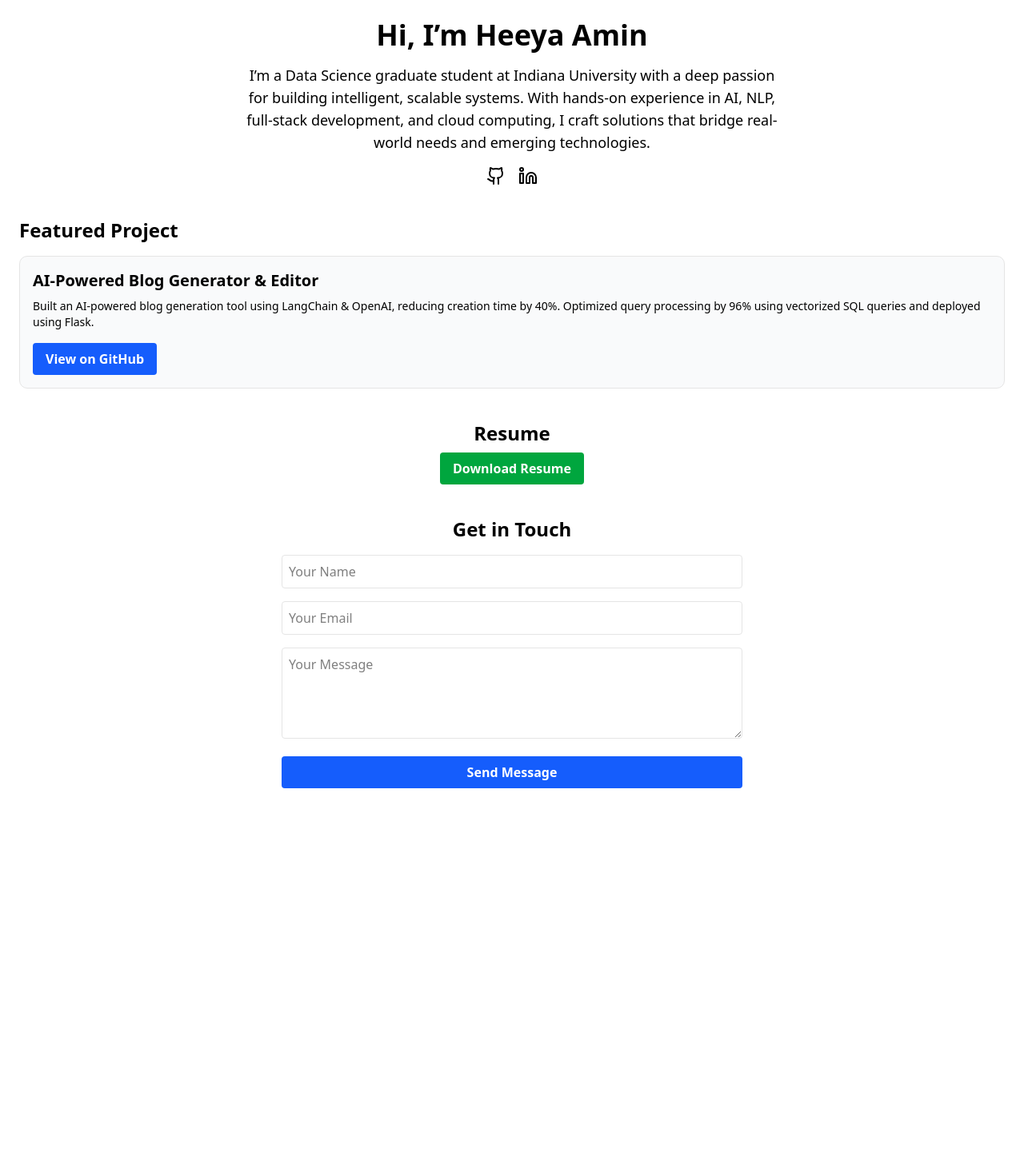
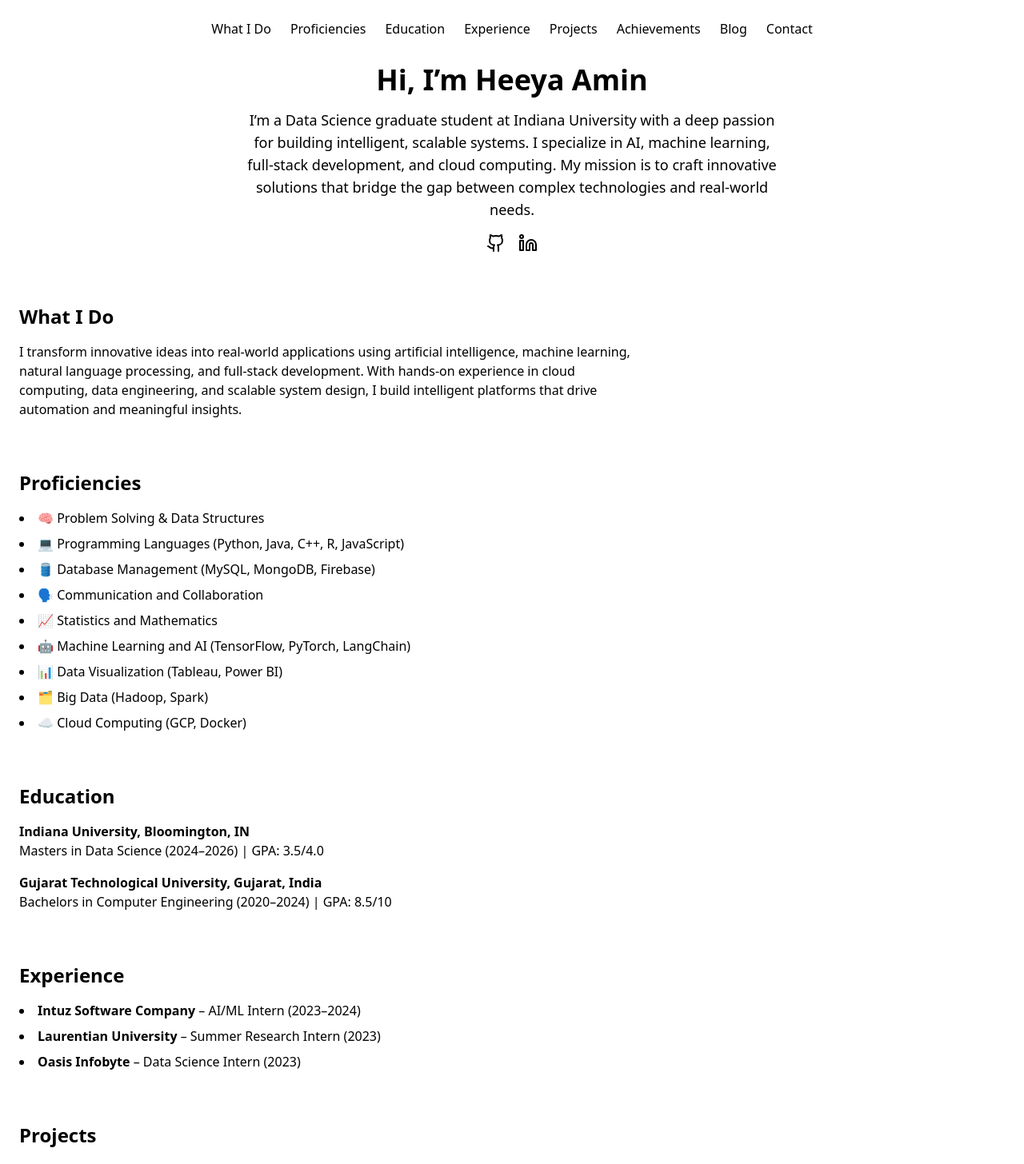
Before and after one commit to HeeyaAmin/Heeya_Portfolio, a Next.js app: page / in a window 1280 px wide. Shown: the top 1456 px of the page at 80% size. Before the commit the page ends 1010 px from the top, so only its background shows below. Built offline with nearby package versions, Linux system fonts and the light colour scheme.

Commit message:
third_commit

```diff
--- a/package.json
+++ b/package.json
@@ -11,6 +11,7 @@
   "dependencies": {
     "class-variance-authority": "^0.7.1",
     "clsx": "^2.1.1",
+    "framer-motion": "^5.6.0",
     "lucide-react": "^0.503.0",
     "next": "15.3.1",
     "react": "^19.0.0",
--- a/src/app/page.tsx
+++ b/src/app/page.tsx
@@ -1,77 +1,124 @@
+'use client';
+
 import React from "react";
-import { Github, Linkedin } from "lucide-react";
+import { GithubIcon, LinkedinIcon } from "lucide-react";
+import { motion } from "framer-motion";
+
 
 export default function Portfolio() {
   return (
-    <main className="min-h-screen bg-white text-black dark:bg-gray-900 dark:text-white p-6 space-y-10">
+    <main className="min-h-screen bg-white text-black dark:bg-gray-900 dark:text-white p-6 space-y-16">
+
+      {/* Navigation Bar */}
+      <nav className="flex justify-center space-x-6 mb-8">
+        <a href="#whatido" className="hover:text-blue-500">What I Do</a>
+        <a href="#proficiencies" className="hover:text-blue-500">Proficiencies</a>
+        <a href="#education" className="hover:text-blue-500">Education</a>
+        <a href="#experience" className="hover:text-blue-500">Experience</a>
+        <a href="#projects" className="hover:text-blue-500">Projects</a>
+        <a href="#achievements" className="hover:text-blue-500">Achievements</a>
+        <a href="#blog" className="hover:text-blue-500">Blog</a>
+        <a href="#contact" className="hover:text-blue-500">Contact</a>
+      </nav>
+
       {/* Hero Section */}
-      <section className="text-center space-y-4">
+      <motion.section className="text-center space-y-4" initial={{ opacity: 0, y: 50 }} whileInView={{ opacity: 1, y: 0 }} transition={{ duration: 0.6 }}>
         <h1 className="text-4xl font-bold">Hi, I’m Heeya Amin</h1>
         <p className="text-lg max-w-2xl mx-auto">
-          I’m a Data Science graduate student at Indiana University with a deep
-          passion for building intelligent, scalable systems. With hands-on
-          experience in AI, NLP, full-stack development, and cloud computing, I
-          craft solutions that bridge real-world needs and emerging technologies.
+          I’m a Data Science graduate student at Indiana University with a deep passion for building intelligent, scalable systems. I specialize in AI, machine learning, full-stack development, and cloud computing. My mission is to craft innovative solutions that bridge the gap between complex technologies and real-world needs.
         </p>
         <div className="flex justify-center gap-4">
-          <a
-            href="https://github.com/HeeyaAmin"
-            target="_blank"
-            rel="noopener noreferrer"
-            className="hover:text-blue-600"
-          >
-            <Github className="w-6 h-6" />
+          <a href="https://github.com/HeeyaAmin" target="_blank" rel="noopener noreferrer" className="hover:text-blue-600">
+            <GithubIcon className="w-6 h-6" />
           </a>
-          <a
-            href="https://www.linkedin.com/in/heeya-amin/"
-            target="_blank"
-            rel="noopener noreferrer"
-            className="hover:text-blue-600"
-          >
-            <Linkedin className="w-6 h-6" />
+          <a href="https://www.linkedin.com/in/heeya-amin/" target="_blank" rel="noopener noreferrer" className="hover:text-blue-600">
+            <LinkedinIcon className="w-6 h-6" />
           </a>
         </div>
-      </section>
+      </motion.section>
+
+      {/* What I Do Section */}
+      <motion.section id="whatido" className="space-y-4" initial={{ opacity: 0, y: 50 }} whileInView={{ opacity: 1, y: 0 }} transition={{ duration: 0.6 }}>
+        <h2 className="text-2xl font-semibold">What I Do</h2>
+        <p className="max-w-3xl">
+          I transform innovative ideas into real-world applications using artificial intelligence, machine learning, natural language processing, and full-stack development. With hands-on experience in cloud computing, data engineering, and scalable system design, I build intelligent platforms that drive automation and meaningful insights.
+        </p>
+      </motion.section>
+
+      {/* Proficiencies Section */}
+      <motion.section id="proficiencies" className="space-y-4" initial={{ opacity: 0, y: 50 }} whileInView={{ opacity: 1, y: 0 }} transition={{ duration: 0.6 }}>
+        <h2 className="text-2xl font-semibold">Proficiencies</h2>
+        <ul className="list-disc list-inside space-y-2">
+          <li>🧠 Problem Solving & Data Structures</li>
+          <li>💻 Programming Languages (Python, Java, C++, R, JavaScript)</li>
+          <li>🛢️ Database Management (MySQL, MongoDB, Firebase)</li>
+          <li>🗣️ Communication and Collaboration</li>
+          <li>📈 Statistics and Mathematics</li>
+          <li>🤖 Machine Learning and AI (TensorFlow, PyTorch, LangChain)</li>
+          <li>📊 Data Visualization (Tableau, Power BI)</li>
+          <li>🗂️ Big Data (Hadoop, Spark)</li>
+          <li>☁️ Cloud Computing (GCP, Docker)</li>
+        </ul>
+      </motion.section>
+
+      {/* Education Section */}
+      <motion.section id="education" className="space-y-4" initial={{ opacity: 0, y: 50 }} whileInView={{ opacity: 1, y: 0 }} transition={{ duration: 0.6 }}>
+        <h2 className="text-2xl font-semibold">Education</h2>
+        <div>
+          <p className="font-bold">Indiana University, Bloomington, IN</p>
+          <p>Masters in Data Science (2024–2026) | GPA: 3.5/4.0</p>
+        </div>
+        <div>
+          <p className="font-bold">Gujarat Technological University, Gujarat, India</p>
+          <p>Bachelors in Computer Engineering (2020–2024) | GPA: 8.5/10</p>
+        </div>
+      </motion.section>
+
+      {/* Experience Section */}
+      <motion.section id="experience" className="space-y-4" initial={{ opacity: 0, y: 50 }} whileInView={{ opacity: 1, y: 0 }} transition={{ duration: 0.6 }}>
+        <h2 className="text-2xl font-semibold">Experience</h2>
+        <ul className="list-disc list-inside space-y-2">
+          <li><strong>Intuz Software Company</strong> – AI/ML Intern (2023–2024)</li>
+          <li><strong>Laurentian University</strong> – Summer Research Intern (2023)</li>
+          <li><strong>Oasis Infobyte</strong> – Data Science Intern (2023)</li>
+        </ul>
+      </motion.section>
 
       {/* Projects Section */}
-      <section className="space-y-4">
-        <h2 className="text-2xl font-semibold">Featured Project</h2>
-        <div className="border p-4 rounded-lg bg-gray-50 dark:bg-gray-800">
-          <h3 className="text-xl font-semibold">
-            AI-Powered Blog Generator & Editor
-          </h3>
-          <p className="text-sm py-2">
-            Built an AI-powered blog generation tool using LangChain & OpenAI,
-            reducing creation time by 40%. Optimized query processing by 96%
-            using vectorized SQL queries and deployed using Flask.
-          </p>
-          <a
-            href="https://github.com/HeeyaAmin/Blogs_langOpenAI"
-            target="_blank"
-            rel="noopener noreferrer"
-            className="inline-block mt-2 bg-blue-600 hover:bg-blue-700 text-white font-semibold py-2 px-4 rounded"
-          >
-            View on GitHub
-          </a>
-        </div>
-      </section>
+      <motion.section id="projects" className="space-y-4" initial={{ opacity: 0, y: 50 }} whileInView={{ opacity: 1, y: 0 }} transition={{ duration: 0.6 }}>
+        <h2 className="text-2xl font-semibold">Projects</h2>
+        <ul className="list-disc list-inside space-y-2">
+          <li>AI-Powered Blog Generator & Editor (LangChain, OpenAI, Flask)</li>
+          <li>Cloud Resource Optimization using ML (TensorFlow, GCP)</li>
+          <li>Skin Lesion Analysis using CNN (TensorFlow, OpenCV)</li>
+        </ul>
+      </motion.section>
 
-      {/* Resume Section */}
-      <section className="text-center space-y-2">
-        <h2 className="text-2xl font-semibold">Resume</h2>
+      {/* Achievements & Certifications Section */}
+      <motion.section id="achievements" className="space-y-4" initial={{ opacity: 0, y: 50 }} whileInView={{ opacity: 1, y: 0 }} transition={{ duration: 0.6 }}>
+        <h2 className="text-2xl font-semibold">Achievements & Certifications</h2>
+        <ul className="list-disc list-inside space-y-2">
+          <li>Published research on Explainable AI in Healthcare (Springer, 2023)</li>
+          <li>Published AI Chatbot research in Springer (2023)</li>
+        </ul>
+      </motion.section>
+
+      {/* Blog Link Section */}
+      <motion.section id="blog" className="text-center space-y-2" initial={{ opacity: 0, y: 50 }} whileInView={{ opacity: 1, y: 0 }} transition={{ duration: 0.6 }}>
+        <h2 className="text-2xl font-semibold">Visit My Blog</h2>
         <a
-          href="/Heeya_Amin_DataScience_Resume.pdf"
+          href="https://medium.com/@heeyaamin"
           target="_blank"
           rel="noopener noreferrer"
-          className="inline-block bg-green-600 hover:bg-green-700 text-white font-semibold py-2 px-4 rounded"
+          className="inline-block bg-purple-600 hover:bg-purple-700 text-white font-semibold py-2 px-6 rounded"
         >
-          Download Resume
+          Read My Blog
         </a>
-      </section>
+      </motion.section>
 
       {/* Contact Section */}
-      <section className="max-w-xl mx-auto space-y-4">
-        <h2 className="text-2xl font-semibold text-center">Get in Touch</h2>
+      <motion.section id="contact" className="max-w-xl mx-auto space-y-4" initial={{ opacity: 0, y: 50 }} whileInView={{ opacity: 1, y: 0 }} transition={{ duration: 0.6 }}>
+        <h2 className="text-2xl font-semibold text-center">Reach Out to Me</h2>
         <form
           action="https://formspree.io/f/xoqgrldz"
           method="POST"
@@ -105,7 +152,8 @@
             Send Message
           </button>
         </form>
-      </section>
+      </motion.section>
+
     </main>
   );
 }
```
Also changed, not shown: 1 other file (tests, documents, lock files or other folders).
